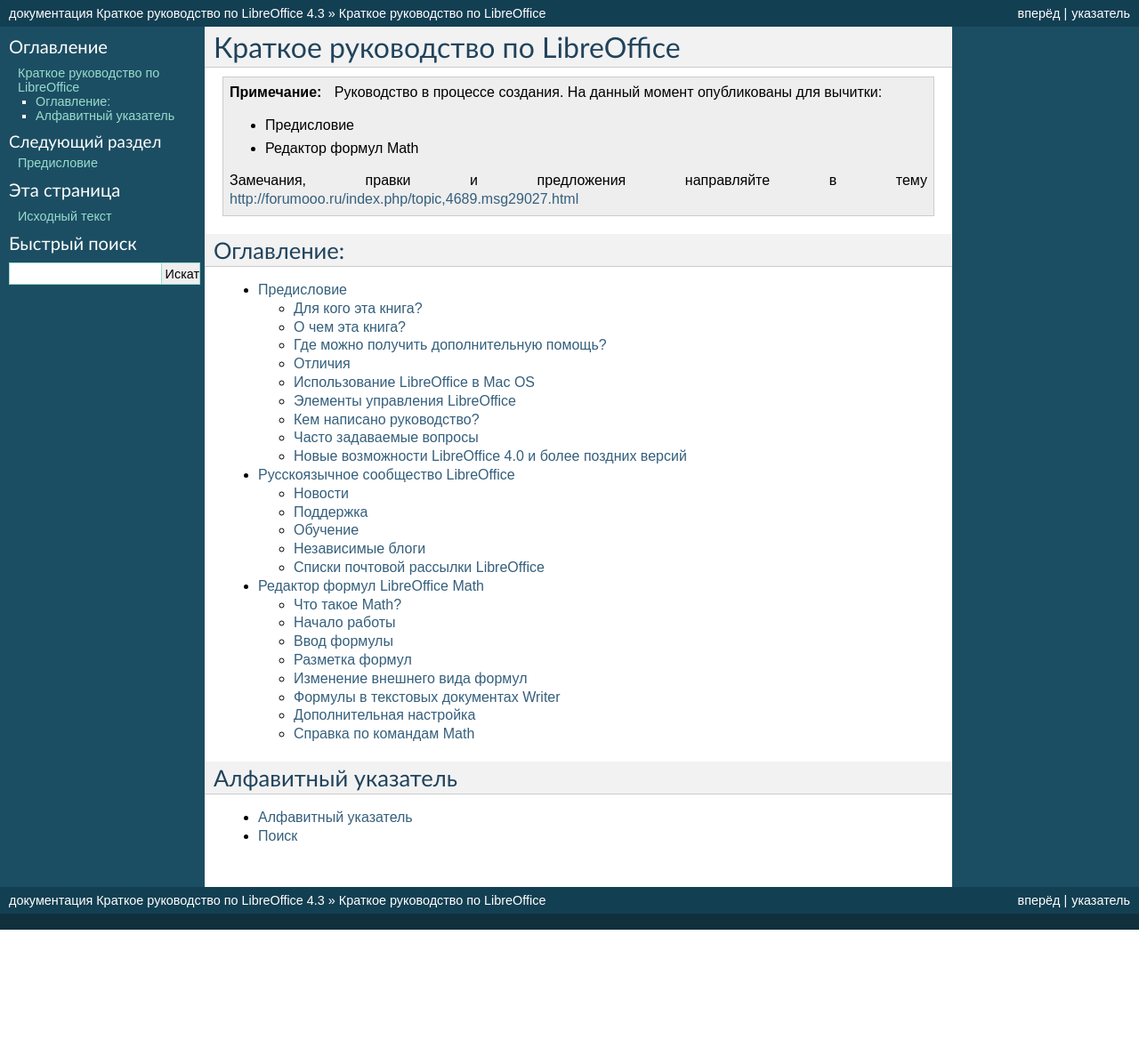
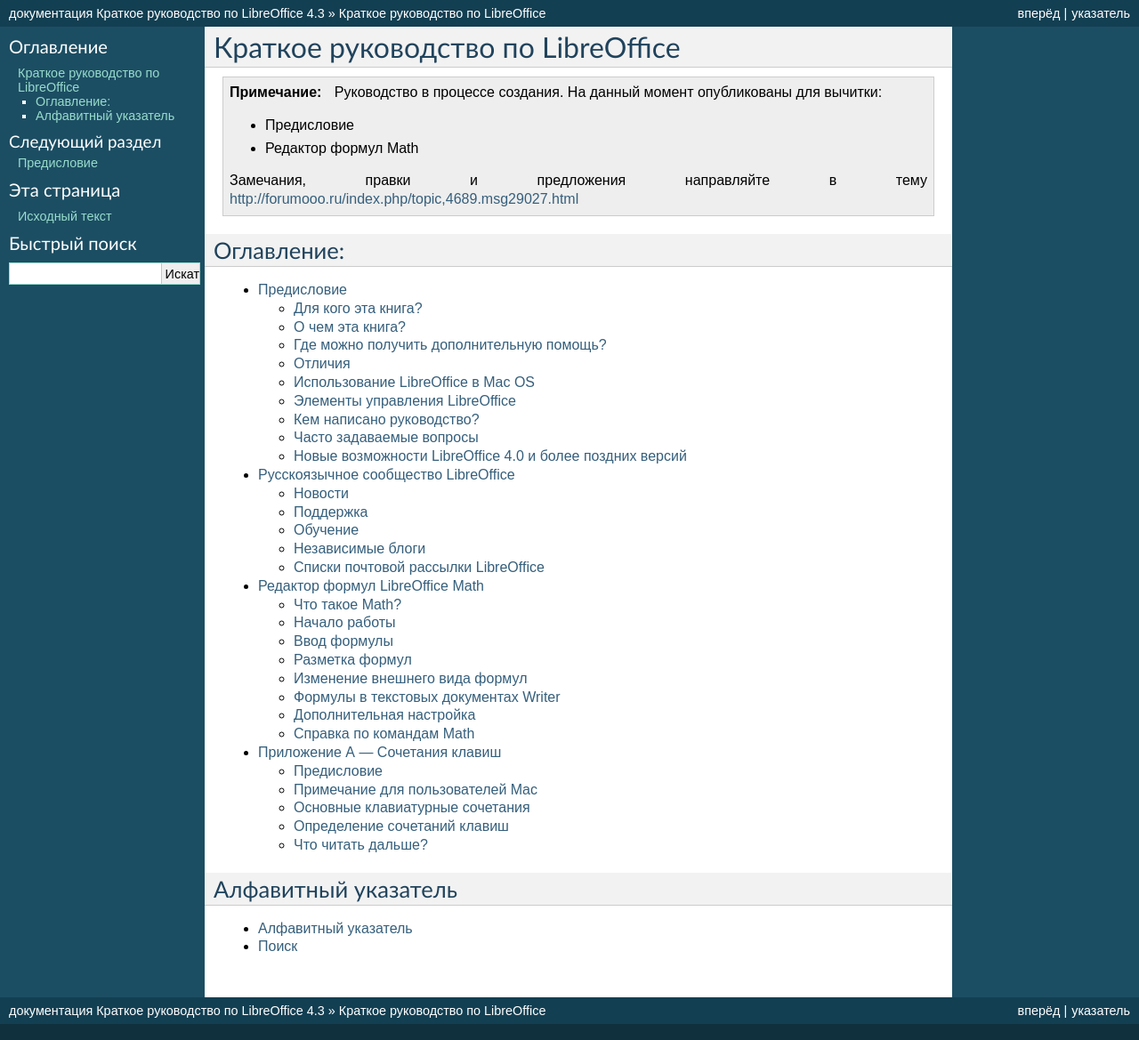
Before and after one commit to LibreRussia/libreoffice-gettingstarted, a Sphinx documentation site: the page built from docs/index.rst, in a window 1280 px wide. Shown: the whole page at 89% size. Built offline with Sphinx 7.4.7, drawn with Linux system fonts in a browser that asks for light colours; formulas are drawn with MathJax 3; before the commit the page ends 1045 px from its top, so only the background shows below that; part of the change alters nothing that is shown.

Commit message:
Перенес старый материал по Сочетаниям клавиш. Требуется доработка

```diff
--- /dev/null
+++ b/docs/KeyboardShortcuts.rst
@@ -0,0 +1,157 @@
+
+.. Принудительный разрыв строк в HTML
+
+.. |br| raw:: html
+
+   <br />
+
+
+
+Приложение А — Сочетания клавиш
+===============================
+
+Предисловие
+-----------
+
+В LibreOffice можно работать без использования указательных устройств таких, как мышь или тачпад, с помощью сочетаний клавиш (синонимы: горячая клавиша, клавиша быстрого доступа, клавиша быстрого вызова, клавиатурный ускоритель).
+
+В этом приложении перечислены некоторые из наиболее распространенных сочетаний клавиш, которые применяются ко всем компонентам LibreOffice. Сочетания клавиш, характерные для Writer, Calc, Impress, Draw или Base описаны в соответствующих руководствах и Справке.
+
+.. note:: Некоторые из перечисленных сочетаний клавиш не работают, если они задействованы операционной системой для других задач.
+
+          Для разрешения конфликтов, назначьте различные сочетания клавиш в конфигурации LibreOffice (см. главу 14) или операционной системе (см. документацию по системе)
+
+
+
+
+Примечание для пользователей Mac
+--------------------------------
+
+Некоторые клавиши и пункты меню в Mac отличаются от используемых в Windows и Linux. Ниже приведена таблица некоторых соответствий.  Более детальный список смотрите в *Справке*.
+
+.. csv-table::
+   :header: "Windows или Linux", "Mac", "Действие"
+   :widths: 15, 15, 40
+
+   Сервис → Параметры, LibreOffice → Настройки, Доступ к настройке параметров
+   Щелчок правой кнопкой мыши, ``Control + Щелчок``, Открывает контекстное меню
+   ``Ctrl(Control)``, ``⌘(Command)``, Используется с другими |br| клавишами
+   ``F5``, ``Shift + ⌘Command + F5``, Открывает Навигатор
+   ``F11``, ``⌘Command + T``, Открывает меню |br| *Стили и форматирование*
+
+
+Основные клавиатурные сочетания
+-------------------------------
+
+Открытие меню и пунктов меню
+~~~~~~~~~~~~~~~~~~~~~~~~~~~~
+
+.. csv-table::
+   :header: "Сочетание клавиш", "Результат"
+   :widths: 15, 60
+
+   ``Alt + <?>``, "Открывает меню, где ``<?>`` подчеркнутая буква в названии меню, |br| которое хотите открыть. Например, ``Alt + А`` открывает меню Вставка."
+   ``Alt + <?> + <*>``, "Открывает меню, где ``<?>`` подчеркнутая буква в названии меню, |br| а ``<*>`` подчеркнутая буква в названии пункта меню.  Например, |br| ``Alt + А + К``  открывает  пункт *Сноска*  в меню *Вставка*."
+   ``Esc``, "Закрывает меню."
+
+
+Управление диалогами
+~~~~~~~~~~~~~~~~~~~~
+
+При открытии диалоговых окон, один из элементов (поля, кнопки, элемент списка или флажок) выделяется вокруг пунктирной рамкой. Это означает, что данный элемент находится в фокусе.
+
+.. csv-table::
+   :header: "Сочетание клавиш", "Результат"
+   :widths: 15, 40
+
+   ``Enter (Ввод)``,"Активация фокусированной кнопки в диалоговом окне. В большинстве |br| случаев,  когда не выбран ни один элемент, нажатие ``Enter`` |br| эквивалентно нажатию кнопки *ОК*."
+   ``Esc``,"Закрытие диалогового окна без сохранения внесенных изменений. |br| В большинстве  случаев нажатие ``Esc`` эквивалентно нажатию |br| кнопки *Отмена* . При открытом выпадающем списке, ``Esc`` закрывает |br| список."
+   ``Пробел``,"Переключение флажка в диалоговом окне, на котором находится фокус."
+   ``Стрелки Вверх/Вниз``,"Перемещает фокус по списку. Увеличивает или уменьшает значение |br| переменной. Изменяет положение фокуса по вертикали в разделе |br| диалога."
+   ``Стрелки Влево/Вправо``,"Изменяет положение фокуса по горизонтали в разделе диалога."
+   ``Tab``,"Переносит фокус на следующий раздел или элемент диалогового окна."
+   ``Shift+Tab``,"Возвращает фокус на предыдущий раздел или элемент диалогового |br| окна"
+   ``Alt+Стрелка вниз``,"Показывает элементы в выпадающем списке."
+
+
+Получение справки
+~~~~~~~~~~~~~~~~~
+
+.. csv-table::
+   :header: "Сочетание клавиш", "Результат"
+   :widths: 10, 60
+
+   ``F1``,"Открыть диалоговое окно справки LibreOffice на главной странице."
+   ``Shift+F1``,"Включить режим курсора «Что это такое?» (курсор меняется на |br| вопросительный знак). Показывать развернутые подсказки под |br| указателем  мыши до следующего щелчка."
+   ``Shift+F2``,"Включить подробные всплывающие подсказки для текущей |br| выбранной команды, значка или элемента управления."
+   ``Esc``,"В справке LibreOffice: переход на один уровень вверх."
+
+
+Управление документами
+~~~~~~~~~~~~~~~~~~~~~~
+
+.. csv-table::
+    :header: "Сочетание клавиш", "Результат"
+    :widths: 10, 60
+
+    ``Ctrl+F4`` или ``Alt+F4``,"Закрывает текущий документ. Закрывает LibreOffice, после того как |br| закрыт последний документ."
+    ``Ctrl+O``,"Запускает диалоговое окно Открыть."
+    ``Ctrl+S``,"Сохранение текущего документа. Если вы работаете с не сохраненным |br| документом, то данная комбинация клавиш открывает диалог |br| Сохранить как."
+    ``Ctrl+N``,"Создает новый документ."
+    ``Shift+Ctrl+N``,"Открывает диалог Шаблоны и документы."
+    ``Ctrl+P``,"Открывает диалоговое окно Печати."
+    ``Ctrl+Q``,"Закрывает программу."
+    ``Del``,"В диалогах Сохранения и Открытия документов, удаляет выбранные |br| файлы и папки. Удаленные элементы могут быть восстановлены |br| из Корзины."
+    ``Shift+Del``,"В диалогах Сохранения и Открытия документов, безвозвратно удаляет |br| выбранные файлы и папки. Удаленные элементы не могут быть |br| восстановлены."
+    ``Backspace``,"В диалогах Сохранения и Открытия документов, показывает содержимое |br| родительской папки текущего каталога."
+
+Навигация по LibreOffice
+~~~~~~~~~~~~~~~~~~~~~~~~
+
+.. csv-table::
+    :header: "Сочетание клавиш", "Результат"
+    :widths: 10, 60
+
+    ``F6``,"Установка фокуса в следующей панели элементов (например, строке |br| меню, панели инструментов и так далее)."
+    ``Shift+F6``,"Установка фокуса в предыдущей панели элементов."
+    ``F10``,"Активация первого меню, обычно это меню файл."
+    ``Shift+F10``,"Открытие контекстного меню. Эквивалентно нажатию правой кнопки |br| мыши."
+
+Редактирование
+~~~~~~~~~~~~~~
+
+.. csv-table::
+    :header: "Сочетание клавиш", "Результат"
+    :widths: 10, 60
+
+    ``Ctrl+X``,"Вырезать выбранный элемент."
+    ``Ctrl+C``,"Копировать выбранный элемент."
+    ``Ctrl+V``,"Вставить скопированный или вырезанный элемент из буфера обмена."
+    ``Ctrl+Shift+V``,"Открыть диалоговое окно Специальная вставка."
+    ``Ctrl+A``,"Выделить все."
+    ``Ctrl+Z``,"Отмена предыдущего действия."
+    ``Ctrl+Y``,"Возврат предыдущего действия."
+    ``Ctrl+Shift+Y``,"Повторить последнюю команду."
+    ``Ctrl+F``,"Открыть диалог Найти и Заменить."
+    ``Ctrl+Shift+F``,"Поиск последнего введенного условия поиска."
+    ``Ctrl+Shift+R``,"Обновить представление документа."
+    ``Shift+Ctrl+I``,"Показать или скрыть курсор в текстах только для чтения"
+
+Остановка макросов
+~~~~~~~~~~~~~~~~~~
+
+.. csv-table::
+    :header: "Сочетание клавиш", "Результат"
+    :widths: 10, 60
+
+    ``Shift+Ctrl+Q``, "Остановить запущенный макрос."
+
+Определение сочетаний клавиш
+----------------------------
+
+В дополнение к использованию встроенных сочетаний клавиш, перечисленных в этом приложении, можно задать свои собственные. Для получения инструкций смотрите главу 14  *Настройка LibreOffice*.
+
+Что читать дальше?
+------------------
+
+Для получения более подробной информации по сочетаниям клавиш LibreOffice, смотрите *Справку* раздел *Сочетания клавиш*.
--- a/docs/index.rst
+++ b/docs/index.rst
@@ -24,6 +24,7 @@
    preface
    community
    math
+   KeyboardShortcuts
 
 
 
```
